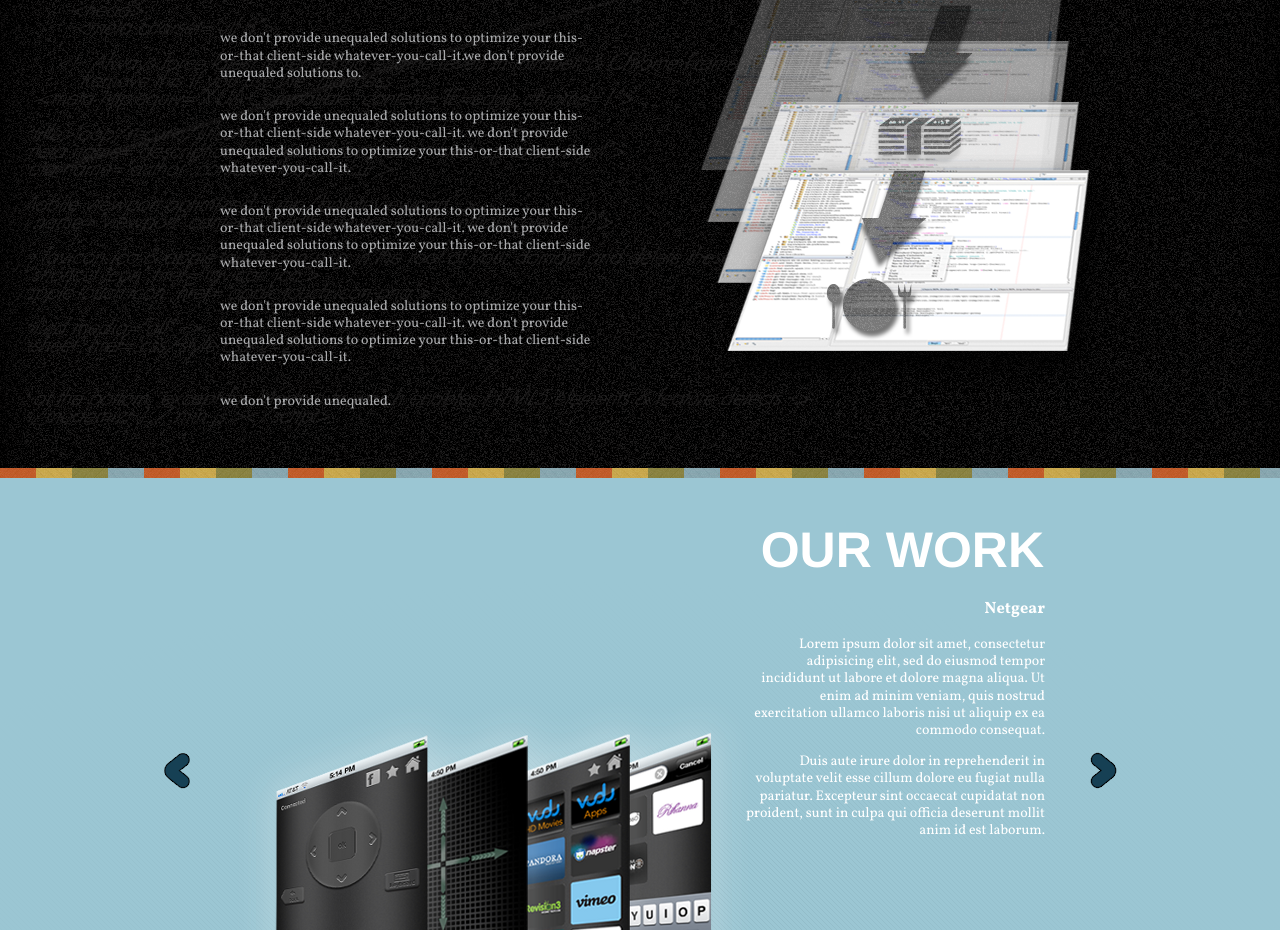
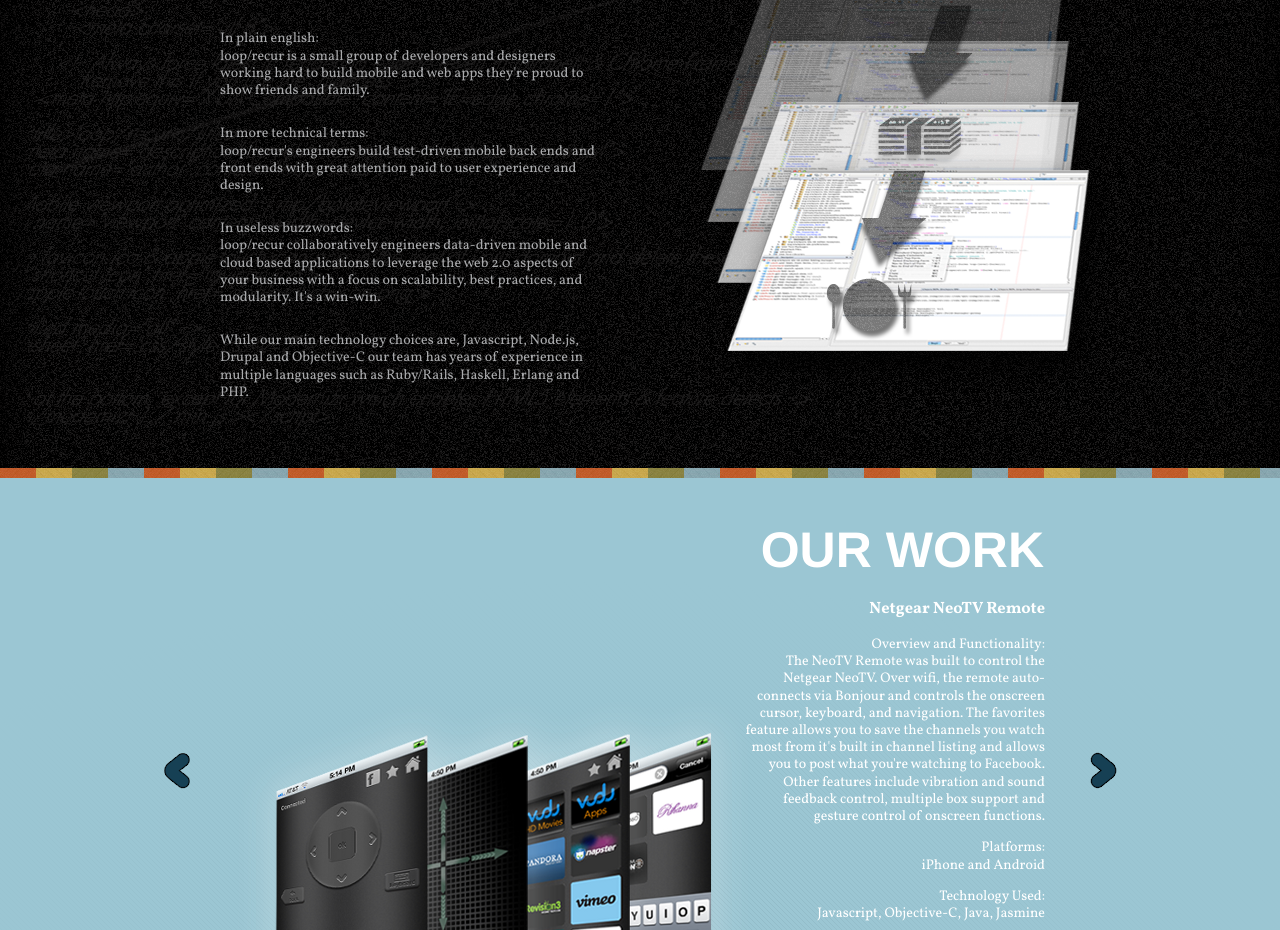
Before and after one commit to loop-recur/looprecur-website, a plain HTML site: page index.html in a window 1280 px wide. Shown: the part 642-1572 px from the top of the page. Drawn offline with nearby package versions, Linux system fonts and the light colour scheme.

Commit message:
copy updates

```diff
--- a/css/style.css
+++ b/css/style.css
@@ -483,6 +483,16 @@ padding: 0 0 0 100px;
 	margin:0 auto;
 }
 
+.contact-form {
+
+}
+
+.iphone-send {
+	position: relative;
+	bottom: 150px;
+	right: 456px;
+}
+
 /* ==|== non-semantic helper classes ========================================
    Please define your styles before this section.
    ========================================================================== */
--- a/index.html
+++ b/index.html
@@ -79,15 +79,23 @@
 				<div>
 					<h2 class="who-or-what">Who or what is loop/recur?</h2>
 
-					<p class="copy">we don't provide unequaled solutions to optimize your this-or-that client-side whatever-you-call-it.we don't provide unequaled solutions to.</p>
+					<p class="copy">
+						In plain english:<br>
+						loop/recur is a small group of developers and designers working hard to build mobile and web apps they're proud to show friends and family.
+					</p>
 
-					<p class="copy">we don't provide unequaled solutions to optimize your this-or-that client-side whatever-you-call-it. we don't provide unequaled solutions to optimize your this-or-that client-side whatever-you-call-it.</p>
+					<p class="copy">
+						In more technical terms:<br>
+						loop/recur's engineers build test-driven mobile back ends and front ends with great attention paid to user experience and design.					</p>
 
-					<p class="copy">we don't provide unequaled solutions to optimize your this-or-that client-side whatever-you-call-it. we don't provide unequaled solutions to optimize your this-or-that client-side whatever-you-call-it.</p>
+					<p class="copy">
+						In useless buzzwords:<br>
+						loop/recur collaboratively engineers data-driven mobile and cloud based applications to leverage the web 2.0 aspects of your business with a focus on scalability, best practices, and modularity. It's a win-win.
+					</p>
 
-					<p class="copy">we don't provide unequaled solutions to optimize your this-or-that client-side whatever-you-call-it. we don't provide unequaled solutions to optimize your this-or-that client-side whatever-you-call-it.</p>
-
-					<p class="copy">we don't provide unequaled.</p>
+					<p class="copy">
+						While our main technology choices are, Javascript, Node.js, Drupal and Objective-C our team has years of experience in multiple languages such as Ruby/Rails, Haskell, Erlang and PHP.
+					</p>
 
 				</div>
 
@@ -106,12 +114,18 @@
 						<div class="work-item">
 
 							<div class="work-desc right">
-								<h3>Netgear</h3>
+								<h3>Netgear NeoTV Remote</h3>
 								<p>
-									Lorem ipsum dolor sit amet, consectetur adipisicing elit, sed do eiusmod tempor incididunt ut labore et dolore magna aliqua. Ut enim ad minim veniam, quis nostrud exercitation ullamco laboris nisi ut aliquip ex ea commodo consequat.
+								Overview and Functionality:<br>
+								The NeoTV Remote was built to control the Netgear NeoTV. Over wifi, the remote auto-connects via Bonjour and controls the onscreen cursor, keyboard, and navigation. The favorites feature allows you to save the channels you watch most from it's built in channel listing and allows you to post what you're watching to Facebook. Other features include vibration and sound feedback control, multiple box support and gesture control of onscreen functions.
 								</p>
 								<p>
-									Duis aute irure dolor in reprehenderit in voluptate velit esse cillum dolore eu fugiat nulla pariatur. Excepteur sint occaecat cupidatat non proident, sunt in culpa qui officia deserunt mollit anim id est laborum.
+								Platforms:<br>
+								iPhone and Android
+								</p>
+								<p>
+								Technology Used:<br>
+								Javascript, Objective-C, Java, Jasmine
 								</p>
 							</div>
 
@@ -126,11 +140,18 @@
 							<div class="work-desc right">
 								<h3>NJ Property Fax</h3>
 								<p>
-									Lorem ipsum dolor sit amet, consectetur adipisicing elit, sed do eiusmod tempor incididunt ut labore et dolore magna aliqua. Ut enim ad minim veniam, quis nostrud exercitation ullamco laboris nisi ut aliquip ex ea commodo consequat.
+									Overview and Functionality:<br>
+									NJ Property Fax provides a number of different geo based information services to homeowners and real estate agents. Focusing on flood, tidelands, and wetlands maps, users can get information about potential properties they currently own or are interested in purchasing.
 								</p>
 								<p>
-									Duis aute irure dolor in reprehenderit in voluptate velit esse cillum dolore eu fugiat nulla pariatur. Excepteur sint occaecat cupidatat non proident, sunt in culpa qui officia deserunt mollit anim id est laborum.
+									Platforms:<br>
+									iPhone and Android
 								</p>
+								<p>
+									Technology Used:<br>
+									Ruby/Rails, Javascript
+								</p>
+
 							</div>
 
 							<div class="njpf"></div>
@@ -143,11 +164,18 @@
 							<div class="work-desc right">
 								<h3>Webcapsule</h3>
 								<p>
-									Lorem ipsum dolor sit amet, consectetur adipisicing elit, sed do eiusmod tempor incididunt ut labore et dolore magna aliqua. Ut enim ad minim veniam, quis nostrud exercitation ullamco laboris nisi ut aliquip ex ea commodo consequat.
+									Overview and Functionality:<br>
+									Webcapsule is a social story sharing website. Users tell a story about an event or events very important to them, tag people in the story, and share it with those closest to them.
 								</p>
 								<p>
-									Duis aute irure dolor in reprehenderit in voluptate velit esse cillum dolore eu fugiat nulla pariatur. Excepteur sint occaecat cupidatat non proident, sunt in culpa qui officia deserunt mollit anim id est laborum.
+									Platforms:<br>
+									iPhone and Android
 								</p>
+								<p>
+									Technology Used:<br>
+									Ruby/Rails, Javascript, Jasmine, RSpec
+								</p>
+
 							</div>
 
 							<div class="webcapsule"></div>
@@ -160,11 +188,18 @@
 							<div class="work-desc right">
 								<h3>Webcapsule Mobile</h3>
 								<p>
-									Lorem ipsum dolor sit amet, consectetur adipisicing elit, sed do eiusmod tempor incididunt ut labore et dolore magna aliqua. Ut enim ad minim veniam, quis nostrud exercitation ullamco laboris nisi ut aliquip ex ea commodo consequat.
+									Overview and Functionality:<br>
+									Webcapsule mobile is the companion app to Webcapsule.com. Once you log in via Facebook, Twitter, or Webcapsule.com credentials, the app allows you to record video within a few seconds of entering the application. The app finds your location, attaches a date, allows you to tag friends, add photos and comments to videos and share on Facebook or Twitter. Feeds of your friends' stories, your stories, and your followers/followees are available in app.
 								</p>
 								<p>
-									Duis aute irure dolor in reprehenderit in voluptate velit esse cillum dolore eu fugiat nulla pariatur. Excepteur sint occaecat cupidatat non proident, sunt in culpa qui officia deserunt mollit anim id est laborum.
+									Platforms:<br>
+									iPhone and Android
 								</p>
+								<p>
+									Technology Used:<br>
+									Javascript, Objective-C, Java, Jasmine
+								</p>
+
 							</div>
 
 							<div class="webcapsule-mobile"></div>
@@ -210,12 +245,16 @@
 						</p>
 
 						<p class="copy">
-							Lorem ipsum dolor sit amet, consectetur adipisicing elit, sed do eiusmod tempor incididunt ut labore et dolore magna aliqua. Ut enim ad minim veniam, quis nostrud exercitation ullamco laboris nisi ut aliquip ex ea commodo consequat. Duis aute irure dolor in reprehenderit in voluptate velit esse cillum dolore eu fugiat nulla.
+							Let's clarify the last line. "A California Company" is cool to say, but technically, we're a California, Colorado, and Amsterdam company. It was too much to put in a neat little line like the one you see above.
 						</p>
 
 				</div>
 
-				<img class="iphone-form" src="img/iphone-form.png" alt="iphone form" />
+				<div class="contact-form">
+					<img class="iphone-form" src="img/iphone-form.png" alt="iphone form" />
+					<img class="iphone-send" src="img/send.png" alt="send button" />
+				</div>
+
 
 			</div>
     </footer>
```
